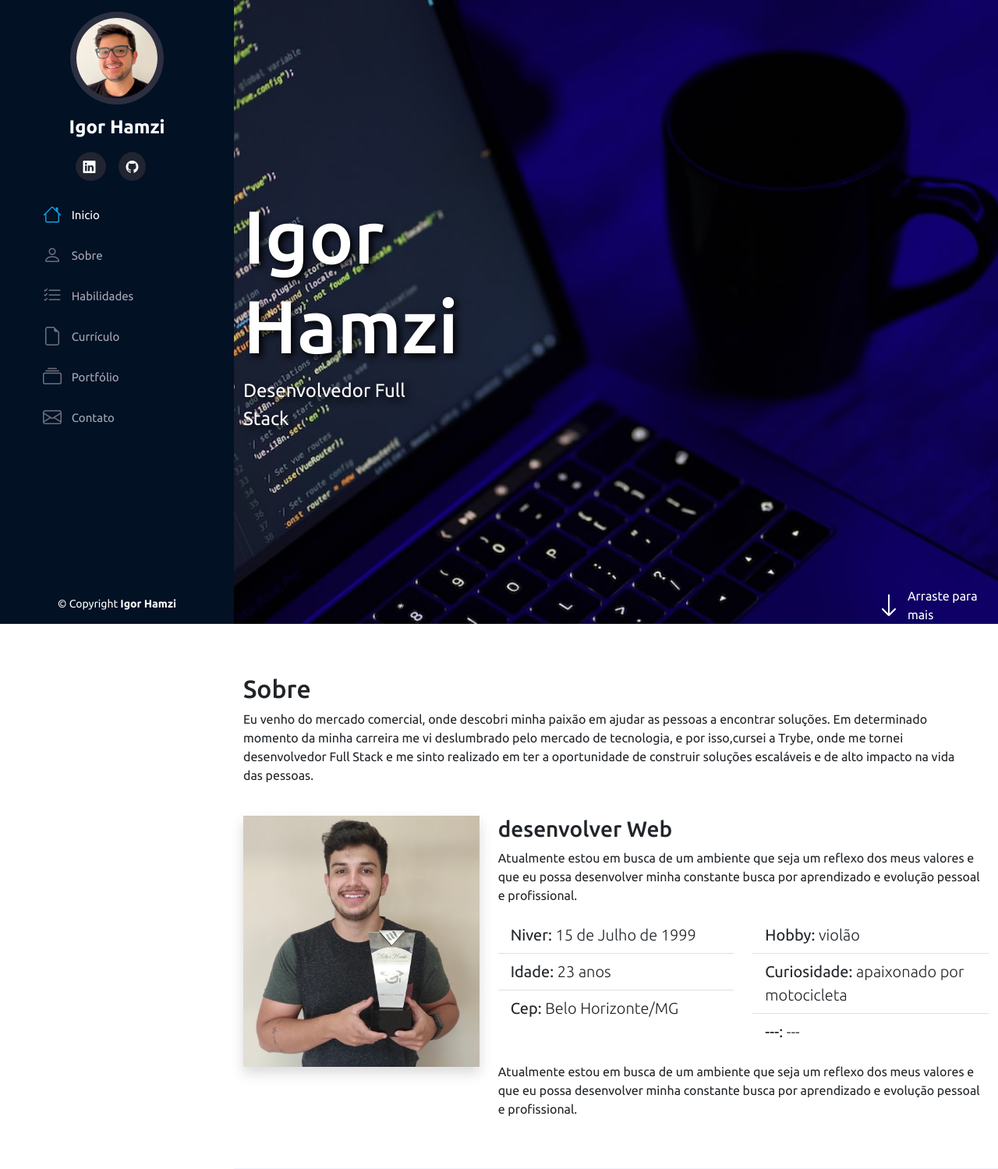
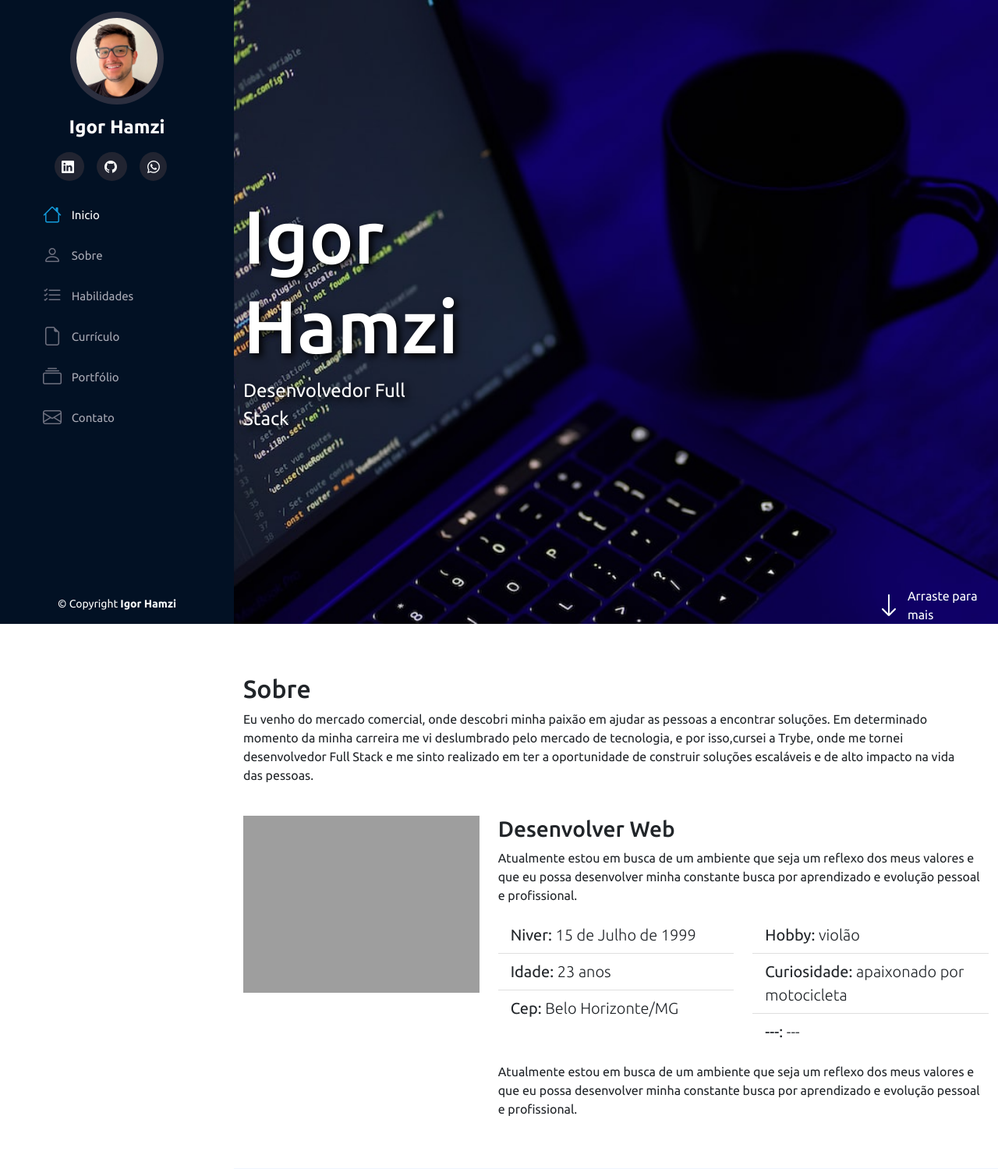
Before and after one commit to IgorHamzi/IgorHamzi.github.io, a Flask app: page / in a window 1280 px wide. Shown: the top 1499 px of the page at 78% size. Run offline with Flask 2, Linux system fonts and the light colour scheme; some libraries are stand-ins or nearby versions; some web fonts are replaced; grey boxes are pictures that could not be loaded.

Commit message:
feat: add whatsapṕ icon

```diff
--- a/templates/index.html
+++ b/templates/index.html
@@ -25,6 +25,9 @@
                 <a target="_blank" href="https://github.com/IgorHamzi">
                     <i class="bi bi-github"></i>
                 </a>
+                <a target="_blank" href="https://wa.me/31992710303">
+                  <i class="bi bi-whatsapp"></i>
+              </a>
             </div>
         </section>
 
@@ -59,7 +62,6 @@
                 <h2 class="text-white text-shadow">Igor Hamzi</h2>
                 <span id="subtitle" class="text-white text-shadow">Desenvolvedor Full Stack</span>
             </div>
-
             <div class="col-md-7 d-flex justify-content-end align-items-end">
                 <div id="arraste" class="d-flex align-items-center">
                     <i class="bi bi-arrow-down text-white pe-2 fs-2" aria-hidden="true"></i>
@@ -85,11 +87,11 @@
 
             <div class="row mt-4">
                 <div class="col-md-4">
-                    <img class="img-fluid shadow" src="../static/img/capa.jpg"
+                    <img class="img-fluid drop-2-center" src="../static/img/teste1.png"
                     alt="Foto do Igor" data-anime="left">
                 </div>
                 <div class="col-md-8" data-anime="right">
-                    <h3>desenvolver Web</h3>
+                    <h3>Desenvolver Web</h3>
                     <p>Atualmente estou em busca de um ambiente que seja um reflexo dos meus
                         valores e que eu possa desenvolver minha constante busca por aprendizado
                         e evolução pessoal e profissional.</p>
```
